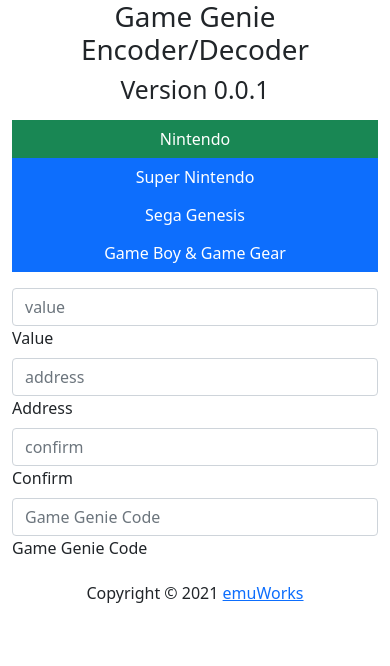
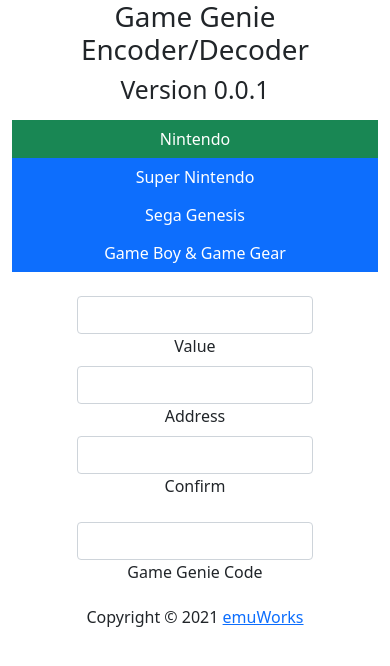
Before and after one commit to jdratlif/ggencoder-react, a React (Create React App) app in the folder ggencoder/: page / in a window 390 px wide. Shown: the top 666 px of the page. Built offline with nearby package versions, Linux system fonts and the light colour scheme.

Commit message:
make main form responsive

```diff
--- a/ggencoder/src/components/MainForm.tsx
+++ b/ggencoder/src/components/MainForm.tsx
@@ -1,26 +1,43 @@
+import { useContext } from "react";
+
+// types
+import { Systems } from "../types";
+
+// components
 import { Form, Row, Col } from "react-bootstrap";
+import StateContext from "./StateContext";
 
 const MainForm = () => {
+  const { state, dispatch } = useContext(StateContext);
+
   return (
-    <main>
+    <main className="text-center mt-4">
       <Form>
-        <Row>
-          <Col xs={12} md={3}>
-            <Form.Control id="inputValue" placeholder="value" />
+        <Row className="justify-content-center">
+          <Col xs={8} md={3} lg={2}>
+            <Form.Control id="inputValue" />
             <Form.Label htmlFor="inputValue">Value</Form.Label>
           </Col>
-          <Col xs={12} md={6}>
-            <Form.Control id="inputAddress" placeholder="address" />
+
+          <Col xs={8} md={6} lg={4}>
+            <Form.Control id="inputAddress" />
             <Form.Label htmlFor="inputAddress">Address</Form.Label>
           </Col>
-          <Col xs={12} md={3}>
-            <Form.Control id="inputConfirm" placeholder="confirm" />
+
+          <Col xs={8} md={3} lg={2}>
+            <Form.Control
+              id="inputConfirm"
+              disabled={
+                state.system == Systems.SNES || state.system == Systems.GENESIS
+              }
+            />
             <Form.Label htmlFor="inputConfirm">Confirm</Form.Label>
           </Col>
         </Row>
-        <Row>
-          <Col>
-            <Form.Control id="inputCode" placeholder="Game Genie Code" />
+
+        <Row className="mt-3 justify-content-center">
+          <Col xs={8} md={6} lg={4}>
+            <Form.Control id="inputCode" />
             <Form.Label htmlFor="inputCode">Game Genie Code</Form.Label>
           </Col>
         </Row>
```
